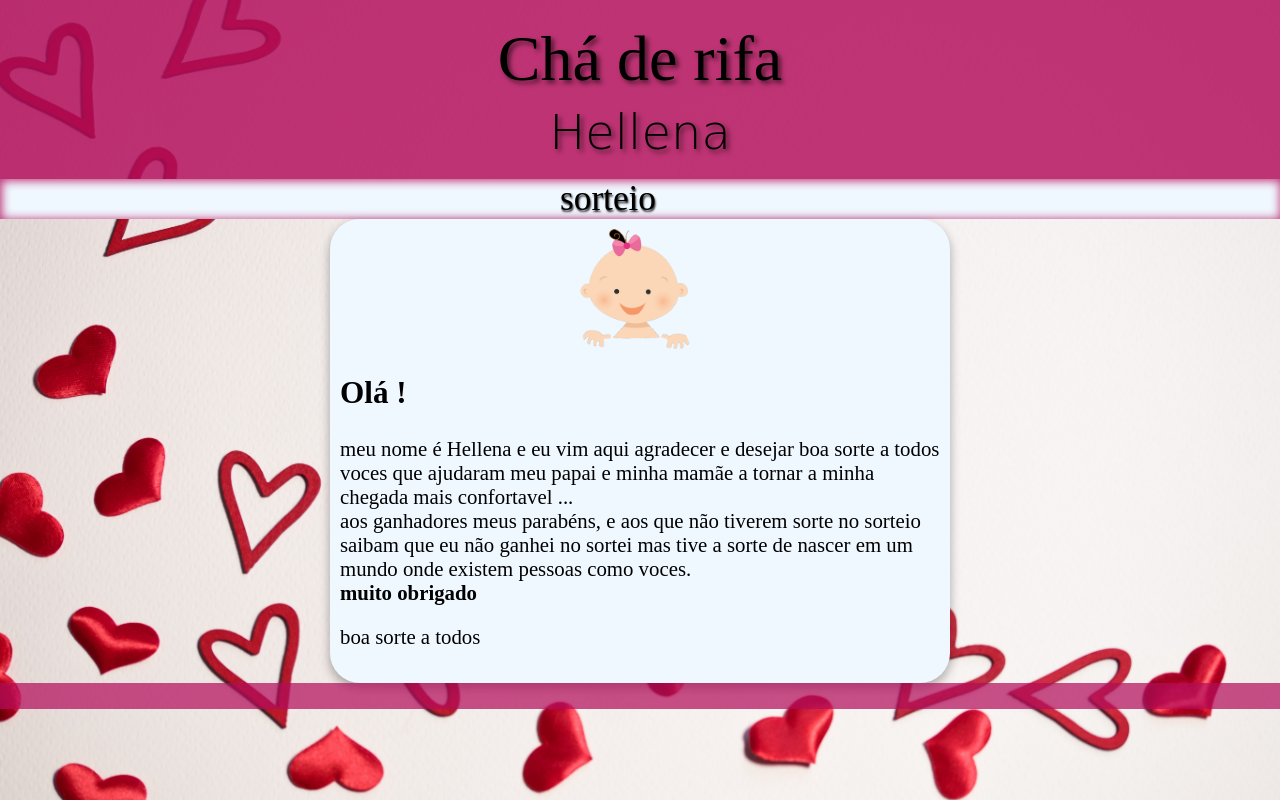
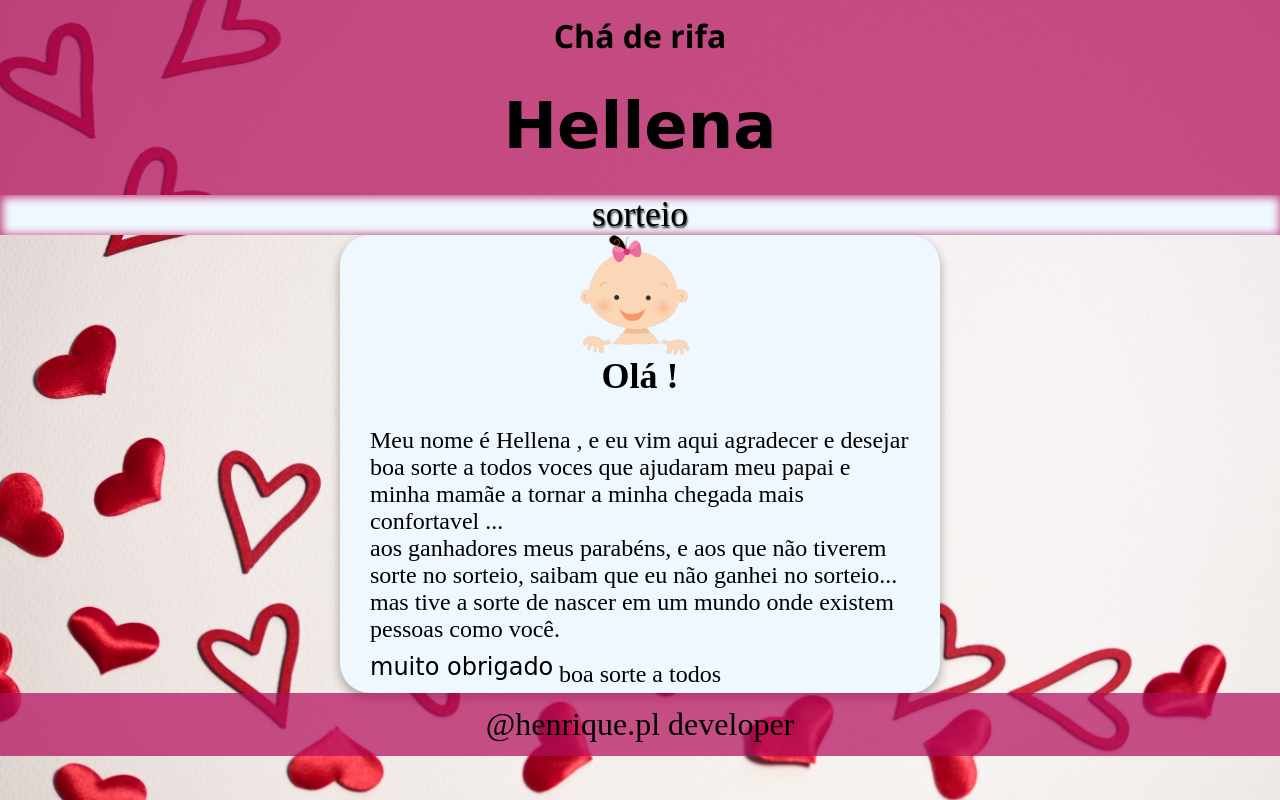
Before and after one commit to henrique-HR/cha-rifa, a plain HTML site: page index.html in a window 1280 px wide. Drawn offline with Linux system fonts and the light colour scheme; a web font is replaced by a local one.

Commit message:
repaginando cha rifa

```diff
--- a/index.html
+++ b/index.html
@@ -10,9 +10,9 @@
 <body>
     <header>
 
-        <h1>Chá de rifa</h1>
+        <h1  id="helena">Chá de rifa</h1>
 
-        <h1 id="hellena">Hellena</h1>
+        <h2 class="hellena">Hellena</h2>
 
         <nav>
             <p> <a href="sorteio.html">sorteio</a></p>
@@ -23,20 +23,24 @@
         <div class="imagen">
         </div>
             <div>
-                <h2>Olá !</h2>
+                <h2 class="ola">Olá !</h2>
                 <p class="msg">
 
-                 meu nome é Hellena e
+                 Meu nome é Hellena , e
                 eu vim aqui agradecer e desejar boa sorte  a todos voces que ajudaram meu papai e minha mamãe a tornar a minha chegada mais confortavel ... <br>
-                aos ganhadores meus parabéns, e aos que não tiverem sorte no sorteio saibam que eu não ganhei no sortei  mas tive a sorte de nascer em um mundo onde existem pessoas como voces. <br><strong>muito obrigado</strong>
+                aos ganhadores meus parabéns, e aos que não tiverem sorte no sorteio, saibam que eu não ganhei no sorteio...  mas tive a sorte de nascer em um mundo onde existem pessoas como você. <br>
+                <strong class="obg">muito obrigado</strong>
                 </p>
-            </div><figcaption>boa sorte a todos </figcaption><br>
+            </div>
+
+            <span class="boa">boa sorte a todos </span>
+
 
 
 
     </main>
     <footer>
-
+        @henrique.pl developer
     </footer>
 </body>
 </html>
--- /dev/null
+++ b/spa/estilos/inicial.css
@@ -0,0 +1,20 @@
+@import url('https://fonts.googleapis.com/css2?family=Charmonman:wght@700&display=swap');
+*{
+    margin: 0%;
+    padding: 0%;
+}header{
+    text-align: center;
+    color: black;
+    height:150px;
+    background-color: brown;
+}main{
+    text-align: center;
+    max-width: 600px;
+    min-height: 60vh;
+
+}div.imagen{
+    width: 500px ;
+    height: 100px;
+    background-color: blue;
+    margin: auto;
+}
--- a/style/style.css
+++ b/style/style.css
@@ -12,7 +12,7 @@ body{  /* geral */
     background-position: left top ;
     background-attachment: fixed;
     position: relative;
-    min-height: 97vh;
+    min-height: 100vh;
     color: black;
     background-attachment: fixed;
     margin: 0px;
@@ -20,25 +20,37 @@ body{  /* geral */
 
 
 }header{
-    background-color: rgba(179, 13, 91, 0.826);
+    background-color: rgba(179, 13, 91, 0.721);
     padding-top: 1px;
 
-}header>h1{
+
+}/*header>h1{
+    margin: 0%;
     font-size: 4em;
     font-weight: lighter;
-    line-height: 30px;
+    line-height: 20px;
     text-align: center;
     text-shadow: 3px 3px 5px rgba(0, 0, 0, 0.616);
-}h1#hellena{
-    font-family:var(--font);
-    font-size: 3em;
+}*/#helena{
+    font-family: 'Segoe UI', Tahoma, Geneva, Verdana, sans-serif;
+    font-size: 2em;
+    margin-top: 1%;
+    text-align: center;
+}h2.hellena{
+    line-height: 0.5em;
+text-align: center;
+font-family:var(--font);
+font-size: 4em;
+}h2.ola{
+    text-align: center;
+    margin: 0%;
 }nav{
 
     background-color: aliceblue;
     box-shadow: inset 1px 1px 10px 1px rgba(179, 13, 91, 0.826);
     text-align: center;
 }nav p a{
-    padding-right:5% ;
+
     text-decoration: none;
     color:rgb(0, 0, 0);
     font-size: 2.2em;
@@ -51,16 +63,23 @@ body{  /* geral */
 }nav > p {
     margin: 0%;
 }main{
-    margin: auto;
+    margin: 0 auto;
     max-width: 600px;
     background-color: aliceblue;
-    font-size: 1.3em;
-    border-radius: 30px;
-
-}main {/*sorteio*/
+    font-size: 1.5em;
     box-shadow: 0px 5px 10px 1px rgba(6, 6, 6, 0.277);
     border-radius: 30px;
-    padding: 10px;
+    padding: 0px;
+    overflow: hidden;
+}.msg{
+    margin: auto;
+    max-width: 550px;
+    padding: 5%;
+} span.boa{
+    margin-top: -50px;
+    display: block;
+    text-align:center;
+    padding-bottom: 5px;
 }div.imagen{
     background-image:url('../background/menina.PNG');
     background-position:center top ;
@@ -68,6 +87,7 @@ body{  /* geral */
     width: 250px;
     height: 120px;
     margin: auto;
+    overflow:auto;
 
 
 
@@ -89,7 +109,7 @@ body{  /* geral */
     font-size: 1.2em;
     width: auto;
     font-weight: bold;
-    box-shadow: 1px 1px 10px 0.5px rgba(0, 0, 0, 0.348);
+    box-shadow: 1px 1px 10px 0.5px rgba(0, 0, 0, 0.348);margin-top:10px;
 }#btnsorte>input:hover{
     box-shadow: 1px 1px 10px 0.5px rgba(0, 0, 0, 0.542);
     background-color: rgba(190, 51, 116, 0.769);
@@ -100,6 +120,7 @@ body{  /* geral */
     box-shadow: 2px 2px 15px 1px rgba(0, 0, 0, 0.264);
     margin: auto;
     border-collapse: collapse;
+    height: 300px;
 
 
 
@@ -119,6 +140,7 @@ body{  /* geral */
     border-radius: 10px;
     text-indent: 10px;
     text-indent: 10px;
+    min-width:150px;
 
 }.no,.tel,.premio{
     margin: 0px;
@@ -130,6 +152,9 @@ body{  /* geral */
 }.no{
     padding: 10px;
 
+}.tel{
+
+width: 130px;
 }th{
 
     border: 1px solid rgba(179, 13, 91, 0.486);
@@ -137,7 +162,12 @@ body{  /* geral */
 }footer{
     background-color: rgba(179, 13, 91, 0.712);
     padding: 1%;
-}strong{
-    font-weight: 600;
-    text-indent: 5px;
+    text-align: center;
+    font-size: 2rem;
+}strong.obg{
+    display: block;
+    margin-top: 10px;
+    font-weight: 500;
+    font-family: var(--font);
+
 }
```
Also changed, not shown: scripts/sorteio.js (+12 -42 lines), scripts/sorteio2.js (added, +30 -0 lines), sorteio.html (+11 -10 lines), spa/index.html (added, +39 -0 lines), spa/inicio.js (added, +9 -0 lines), spa/pages/home/home.js (added, +24 -0 lines), spa/pages/sorteio/sorteio.js (added), style/sorteio.css (added).
